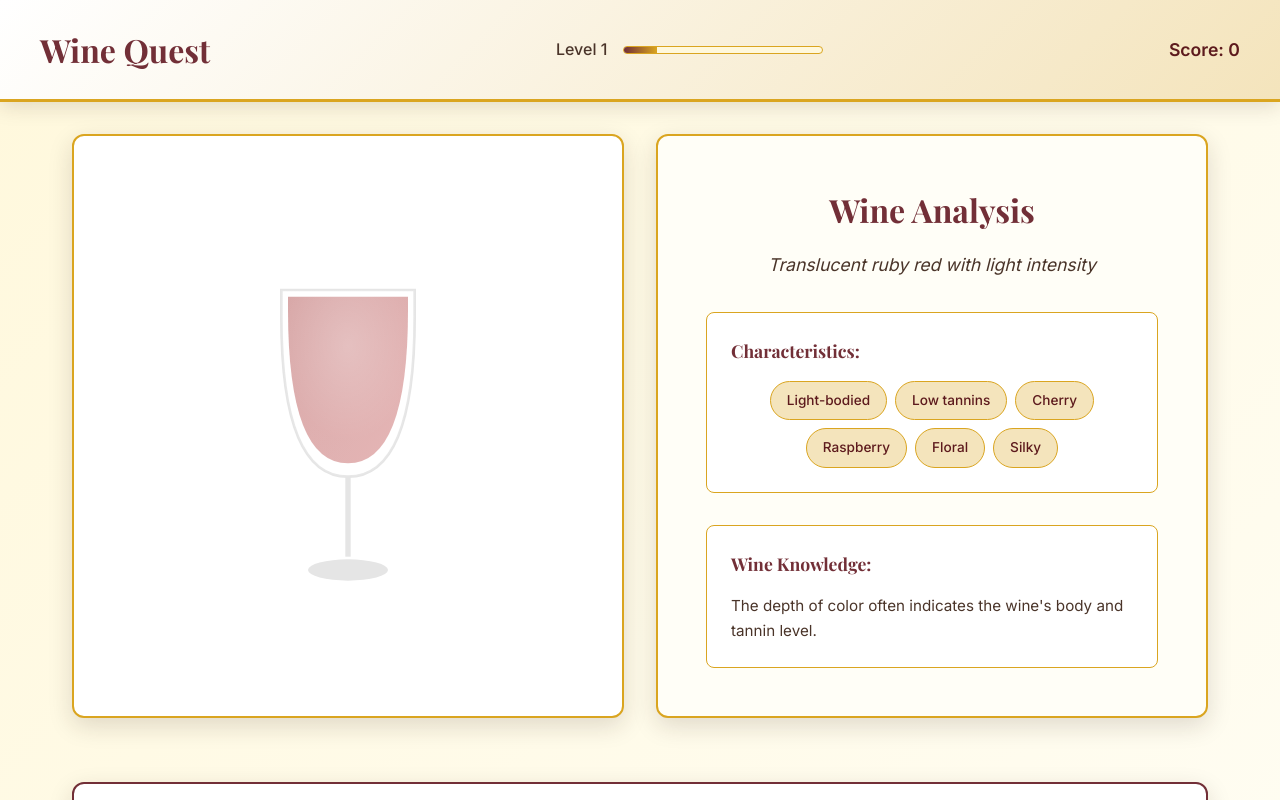
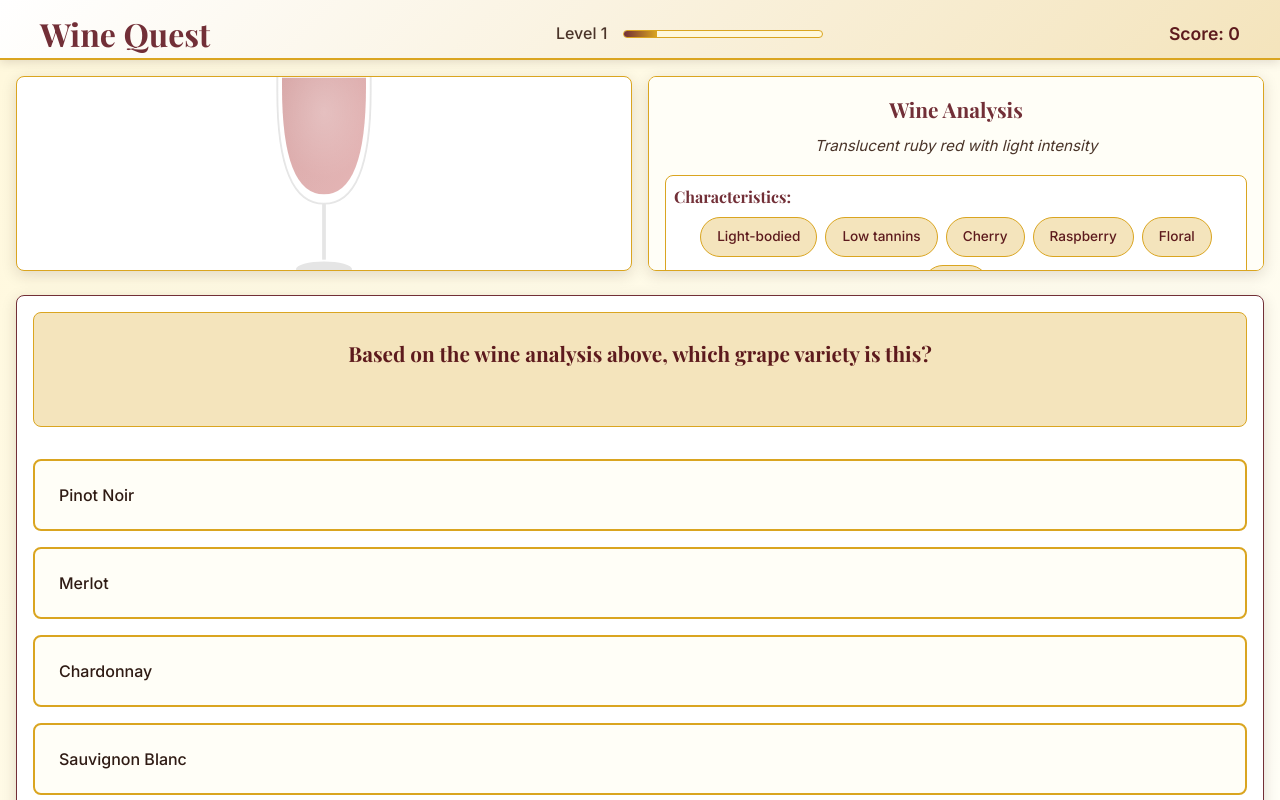
Before and after one commit to eminozturk1986/wine_quest, a plain HTML site: page index.html in a window 1280 px wide. Both pictures are taken after a click on the button "Start Wine Quest". Shown: the top 800 px of the page. Drawn offline with nearby package versions, Linux system fonts and the light colour scheme.

Commit message:
Add files via upload

```diff
--- a/data/wines.js
+++ b/data/wines.js
@@ -411,112 +411,112 @@ const WINES = {
     }
 };
 
-// Game Levels Configuration
+// Game Levels Configuration - Mixed Red/White Questions
 const LEVELS = {
     1: {
-        name: "Light to Dark Red Wines",
-        description: "Identify red grape varieties by their color intensity",
+        name: "Wine Variety Recognition - Beginner",
+        description: "Identify common wine varieties by their visual characteristics",
         questions: [
             {
                 wine: "pinot_noir",
                 age: "young",
                 question: "Based on the wine analysis above, which grape variety is this?",
-                answers: ["Pinot Noir", "Merlot", "Cabernet Sauvignon", "Syrah"],
+                answers: ["Pinot Noir", "Merlot", "Chardonnay", "Sauvignon Blanc"],
                 correct: 0,
                 explanation: "The translucent ruby color with light intensity is characteristic of Pinot Noir's thin skins."
             },
             {
-                wine: "sangiovese",
+                wine: "sauvignon_blanc",
                 age: "young",
                 question: "Based on the wine analysis above, which grape variety is this?",
-                answers: ["Pinot Noir", "Sangiovese", "Cabernet Sauvignon", "Syrah"],
+                answers: ["Chardonnay", "Sauvignon Blanc", "Pinot Noir", "Riesling"],
                 correct: 1,
-                explanation: "The medium ruby color with cherry-red hues and high acidity are classic Sangiovese traits."
+                explanation: "The almost colorless appearance with green tints and gooseberry/grass notes are classic Sauvignon Blanc."
             },
             {
                 wine: "merlot",
                 age: "young",
                 question: "Based on the wine analysis above, which grape variety is this?",
-                answers: ["Sangiovese", "Merlot", "Cabernet Sauvignon", "Syrah"],
+                answers: ["Cabernet Sauvignon", "Merlot", "Chardonnay", "Pinot Grigio"],
                 correct: 1,
                 explanation: "The deep ruby color with smooth tannins and plum/chocolate notes are typical of Merlot."
+            },
+            {
+                wine: "chardonnay",
+                age: "young",
+                question: "Based on the wine analysis above, which grape variety is this?",
+                answers: ["Sauvignon Blanc", "Chardonnay", "Pinot Noir", "Gewürztraminer"],
+                correct: 1,
+                explanation: "The pale to medium yellow with green reflections indicates unoaked Chardonnay."
             },
             {
                 wine: "cabernet_sauvignon",
                 age: "young",
                 question: "Based on the wine analysis above, which grape variety is this?",
-                answers: ["Merlot", "Nebbiolo", "Cabernet Sauvignon", "Syrah"],
+                answers: ["Merlot", "Syrah", "Cabernet Sauvignon", "Riesling"],
                 correct: 2,
                 explanation: "The deep purple-black color with high tannins and blackcurrant notes are classic Cabernet Sauvignon."
+            },
+            {
+                wine: "riesling",
+                age: "young",
+                question: "Based on the wine analysis above, which grape variety is this?",
+                answers: ["Chardonnay", "Sauvignon Blanc", "Riesling", "Pinot Noir"],
+                correct: 2,
+                explanation: "The very pale green-yellow with brilliant clarity and high acidity are classic Riesling traits."
+            }
+        ]
+    },
+
+    2: {
+        name: "Wine Variety Recognition - Intermediate",
+        description: "More challenging variety identification with mixed types",
+        questions: [
+            {
+                wine: "sangiovese",
+                age: "young",
+                question: "Based on the wine analysis above, which grape variety is this?",
+                answers: ["Pinot Noir", "Sangiovese", "Pinot Grigio", "Gewürztraminer"],
+                correct: 1,
+                explanation: "The medium ruby color with cherry-red hues and high acidity are classic Sangiovese traits."
+            },
+            {
+                wine: "pinot_grigio",
+                age: "young",
+                question: "Based on the wine analysis above, which grape variety is this?",
+                answers: ["Sauvignon Blanc", "Pinot Grigio", "Merlot", "Syrah"],
+                correct: 1,
+                explanation: "The pale straw color with copper hints comes from Pinot Grigio's pinkish grape skins."
             },
             {
                 wine: "syrah",
                 age: "young",
                 question: "Based on the wine analysis above, which grape variety is this?",
-                answers: ["Cabernet Sauvignon", "Merlot", "Nebbiolo", "Syrah"],
-                correct: 3,
+                answers: ["Cabernet Sauvignon", "Nebbiolo", "Syrah", "Chardonnay"],
+                correct: 2,
                 explanation: "The almost opaque black-purple color and pepper/smoke characteristics are distinctive of Syrah."
+            },
+            {
+                wine: "gewurztraminer",
+                age: "young",
+                question: "Based on the wine analysis above, which grape variety is this?",
+                answers: ["Chardonnay", "Riesling", "Gewürztraminer", "Merlot"],
+                correct: 2,
+                explanation: "The golden yellow with pink-copper tints and exotic spice characteristics identify Gewürztraminer."
             },
             {
                 wine: "nebbiolo",
                 age: "young",
                 question: "Based on the wine analysis above, which grape variety is this?",
-                answers: ["Sangiovese", "Nebbiolo", "Merlot", "Syrah"],
+                answers: ["Sangiovese", "Nebbiolo", "Sauvignon Blanc", "Pinot Grigio"],
                 correct: 1,
                 explanation: "The deep garnet color with orange hints even when young is unique to Nebbiolo."
-            }
-        ]
-    },
-
-    2: {
-        name: "White Wine Spectrum",
-        description: "Distinguish white grape varieties from pale to golden",
-        questions: [
-            {
-                wine: "sauvignon_blanc",
-                age: "young",
-                question: "Based on the wine analysis above, which grape variety is this?",
-                answers: ["Sauvignon Blanc", "Pinot Grigio", "Chardonnay", "Riesling"],
-                correct: 0,
-                explanation: "The almost colorless appearance with green tints and gooseberry/grass notes are classic Sauvignon Blanc."
-            },
-            {
-                wine: "pinot_grigio",
-                age: "young",
-                question: "Based on the wine analysis above, which grape variety is this?",
-                answers: ["Sauvignon Blanc", "Pinot Grigio", "Chardonnay", "Gewürztraminer"],
-                correct: 1,
-                explanation: "The pale straw color with copper hints comes from Pinot Grigio's pinkish grape skins."
-            },
-            {
-                wine: "chardonnay",
-                age: "young",
-                question: "Based on the wine analysis above, which grape variety is this?",
-                answers: ["Pinot Grigio", "Chardonnay", "Riesling", "Gewürztraminer"],
-                correct: 1,
-                explanation: "The pale to medium yellow with green reflections indicates unoaked Chardonnay."
-            },
-            {
-                wine: "riesling",
-                age: "young",
-                question: "Based on the wine analysis above, which grape variety is this?",
-                answers: ["Chardonnay", "Sauvignon Blanc", "Riesling", "Gewürztraminer"],
-                correct: 2,
-                explanation: "The very pale green-yellow with brilliant clarity and high acidity are classic Riesling traits."
-            },
-            {
-                wine: "gewurztraminer",
-                age: "young",
-                question: "Based on the wine analysis above, which grape variety is this?",
-                answers: ["Chardonnay", "Riesling", "Pinot Grigio", "Gewürztraminer"],
-                correct: 3,
-                explanation: "The golden yellow with pink-copper tints and exotic spice characteristics identify Gewürztraminer."
             },
             {
                 wine: "chardonnay",
                 age: "aged",
                 question: "Based on the wine analysis above, which grape variety is this?",
-                answers: ["Aged Riesling", "Aged Chardonnay", "Aged Gewürztraminer", "Aged Pinot Grigio"],
+                answers: ["Aged Riesling", "Aged Chardonnay", "Young Gewürztraminer", "Aged Pinot Noir"],
                 correct: 1,
                 explanation: "The rich golden color with butter/vanilla/oak characteristics indicate aged, oaked Chardonnay."
             }
@@ -524,69 +524,77 @@ const LEVELS = {
     },
 
     3: {
-        name: "Rosé and Sparkling Wines",
-        description: "Identify different styles of rosé and sparkling wines",
+        name: "Advanced Wine Recognition",
+        description: "Rosé, sparkling, and challenging varieties",
         questions: [
             {
                 wine: "provence_rose",
                 age: "young",
                 question: "Based on the wine analysis above, which wine style is this?",
-                answers: ["Provence Rosé", "Pinot Noir Rosé", "Sangiovese Rosé", "Light Red Wine"],
+                answers: ["Provence Rosé", "Sauvignon Blanc", "Pinot Noir", "Champagne"],
                 correct: 0,
                 explanation: "The extremely pale 'onion skin' color with mineral characteristics are typical of Provence rosé."
+            },
+            {
+                wine: "champagne",
+                age: "young",
+                question: "Based on the wine analysis above, which wine is this?",
+                answers: ["Chardonnay", "Champagne", "Riesling", "Gewürztraminer"],
+                correct: 1,
+                explanation: "The pale golden color with fine bubbles and brioche/yeast notes indicate Champagne."
+            },
+            {
+                wine: "sangiovese_rose",
+                age: "young",
+                question: "Based on the wine analysis above, which wine style is this?",
+                answers: ["Pinot Noir", "Provence Rosé", "Sangiovese Rosé", "Sauvignon Blanc"],
+                correct: 2,
+                explanation: "The medium pink with cherry-red hints and higher acidity indicate Sangiovese rosé."
+            },
+            {
+                wine: "prosecco",
+                age: "young",
+                question: "Based on the wine analysis above, which sparkling wine is this?",
+                answers: ["Champagne", "Prosecco", "Sauvignon Blanc", "Riesling"],
+                correct: 1,
+                explanation: "The very pale color with green tints and fresh, fruity character indicate Prosecco."
             },
             {
                 wine: "pinot_noir_rose",
                 age: "young",
                 question: "Based on the wine analysis above, which wine style is this?",
-                answers: ["Provence Rosé", "Pinot Noir Rosé", "Sangiovese Rosé", "White Wine"],
+                answers: ["Provence Rosé", "Pinot Noir Rosé", "Chardonnay", "Sangiovese"],
                 correct: 1,
                 explanation: "The light salmon pink color with strawberry/raspberry notes indicate Pinot Noir rosé."
-            },
-            {
-                wine: "sangiovese_rose",
-                age: "young",
-                question: "Based on the wine analysis above, which wine style is this?",
-                answers: ["Pinot Noir Rosé", "Provence Rosé", "Sangiovese Rosé", "Light Red Wine"],
-                correct: 2,
-                explanation: "The medium pink with cherry-red hints and higher acidity indicate Sangiovese rosé."
-            },
-            {
-                wine: "champagne",
-                age: "young",
-                question: "Based on the wine analysis above, which sparkling wine is this?",
-                answers: ["Champagne", "Prosecco", "Cava", "Crémant"],
-                correct: 0,
-                explanation: "The pale golden color with fine bubbles and brioche/yeast notes indicate Champagne."
-            },
-            {
-                wine: "prosecco",
-                age: "young",
-                question: "Based on the wine analysis above, which sparkling wine is this?",
-                answers: ["Champagne", "Prosecco", "Cava", "Sekt"],
-                correct: 1,
-                explanation: "The very pale color with green tints and fresh, fruity character indicate Prosecco."
             }
         ]
     },
 
     4: {
-        name: "Aged Wine Master Challenge",
-        description: "Advanced recognition of aged wine characteristics",
+        name: "Master Level Challenge",
+        description: "Expert-level recognition of aged wines and complex varieties",
         questions: [
             {
                 wine: "cabernet_sauvignon",
                 age: "aged",
                 question: "Based on the wine analysis above, which aged variety is this?",
-                answers: ["Aged Cabernet Sauvignon", "Aged Merlot", "Aged Syrah", "Aged Nebbiolo"],
+                answers: ["Aged Cabernet Sauvignon", "Aged Chardonnay", "Aged Syrah", "Aged Riesling"],
                 correct: 0,
                 explanation: "The brick-red color with leather/tobacco notes indicates aged Cabernet Sauvignon."
+            },
+            {
+                wine: "riesling",
+                age: "aged",
+                question: "Based on the wine analysis above, which aged variety is this?",
+                answers: ["Aged Chardonnay", "Aged Riesling", "Aged Pinot Noir", "Gewürztraminer"],
+                correct: 1,
+                explanation: "The deep golden color with petrol/honey notes and maintained acidity indicate aged Riesling."
             },
             {
                 wine: "pinot_noir",
                 age: "aged",
                 question: "Based on the wine analysis above, which aged variety is this?",
-                answers: ["Aged Sangiovese", "Aged Pinot Noir", "Aged Merlot", "Aged Nebbiolo"],
+                answers: ["Aged Sangiovese", "Aged Pinot Noir", "Provence Rosé", "Aged Chardonnay"],
                 correct: 1,
                 explanation: "The very pale brick with orange rim and forest floor notes indicate aged Pinot Noir."
             },
@@ -594,23 +602,15 @@ const LEVELS = {
                 wine: "nebbiolo",
                 age: "aged",
                 question: "Based on the wine analysis above, which aged variety is this?",
-                answers: ["Aged Pinot Noir", "Aged Sangiovese", "Aged Nebbiolo", "Aged Merlot"],
+                answers: ["Aged Pinot Noir", "Aged Sangiovese", "Aged Nebbiolo", "Aged Chardonnay"],
                 correct: 2,
                 explanation: "The orange-brick color with white truffle and tar notes are classic aged Nebbiolo."
-            },
-            {
-                wine: "riesling",
-                age: "aged",
-                question: "Based on the wine analysis above, which aged white variety is this?",
-                answers: ["Aged Chardonnay", "Aged Riesling", "Aged Gewürztraminer", "Aged Chenin Blanc"],
-                correct: 1,
-                explanation: "The deep golden color with petrol/honey notes and maintained acidity indicate aged Riesling."
             },
             {
                 wine: "syrah",
                 age: "aged",
                 question: "Based on the wine analysis above, which aged variety is this?",
-                answers: ["Aged Cabernet Sauvignon", "Aged Syrah", "Aged Merlot", "Aged Nebbiolo"],
+                answers: ["Aged Cabernet Sauvignon", "Aged Syrah", "Aged Riesling", "Aged Chardonnay"],
                 correct: 1,
                 explanation: "The deep garnet color with gamey, leather notes indicate aged Syrah/Shiraz."
             }
--- a/styles.css
+++ b/styles.css
@@ -72,9 +72,15 @@ p { margin-bottom: var(--spacing-sm); }
 /* Header */
 .game-header {
     background: linear-gradient(135deg, var(--white) 0%, var(--gold-light) 100%);
-    padding: var(--spacing-md) var(--spacing-lg);
-    box-shadow: 0 4px 20px var(--shadow);
-    border-bottom: 3px solid var(--gold-accent);
+    padding: var(--spacing-xs) var(--spacing-sm);
+    box-shadow: 0 2px 10px var(--shadow);
+    border-bottom: 2px solid var(--gold-accent);
+    position: fixed;
+    top: 0;
+    left: 0;
+    right: 0;
+    z-index: 100;
+    height: 60px;
 }
 
 .header-content {
@@ -125,10 +131,12 @@ p { margin-bottom: var(--spacing-sm); }
 /* Main Content */
 #game-container {
     flex: 1;
-    padding: var(--spacing-lg);
-    max-width: 1200px;
-    margin: 0 auto;
+    padding-top: 60px; /* Account for fixed header */
+    max-width: 100vw;
+    margin: 0;
     width: 100%;
+    height: 100vh;
+    overflow: hidden;
 }
 
 /* Screens */
@@ -201,28 +209,32 @@ p { margin-bottom: var(--spacing-sm); }
     margin: 0;
 }
 
-/* Game Screen */
+/* Game Screen - Compact Layout */
 .game-content {
     display: grid;
     grid-template-columns: 1fr 1fr;
-    gap: var(--spacing-lg);
-    min-height: 600px;
+    gap: var(--spacing-sm);
+    height: 100vh;
+    max-height: 100vh;
+    padding: var(--spacing-sm);
     grid-template-areas:
         "wine-display wine-info"
         "question question";
+    grid-template-rows: 1fr auto;
 }
 
 .wine-display {
     grid-area: wine-display;
     background: var(--white);
-    border-radius: var(--border-radius);
-    padding: var(--spacing-xl);
-    box-shadow: 0 8px 25px var(--shadow);
-    border: 2px solid var(--gold-accent);
+    border-radius: var(--border-radius-sm);
+    padding: var(--spacing-sm);
+    box-shadow: 0 4px 15px var(--shadow);
+    border: 1px solid var(--gold-accent);
     display: flex;
     flex-direction: column;
     align-items: center;
     justify-content: center;
+    overflow: hidden;
 }
 
 .wine-glass-container {
@@ -234,9 +246,11 @@ p { margin-bottom: var(--spacing-sm); }
 }
 
 #wine-glass {
-    width: 300px;
-    height: 400px;
+    width: 200px;
+    height: 280px;
     transition: transform 0.3s ease;
+    max-width: 100%;
+    max-height: 100%;
 }
 
 #wine-glass:hover {
@@ -266,16 +280,18 @@ p { margin-bottom: var(--spacing-sm); }
 .wine-info-panel {
     grid-area: wine-info;
     background: var(--cream-light);
-    border-radius: var(--border-radius);
-    padding: var(--spacing-xl);
-    box-shadow: 0 8px 25px var(--shadow);
-    border: 2px solid var(--gold-accent);
+    border-radius: var(--border-radius-sm);
+    padding: var(--spacing-sm);
+    box-shadow: 0 4px 15px var(--shadow);
+    border: 1px solid var(--gold-accent);
+    overflow-y: auto;
+    max-height: 100%;
 }
 
 .wine-info-panel h3 {
-    font-size: 2rem;
+    font-size: 1.3rem;
     color: var(--wine-burgundy);
-    margin-bottom: var(--spacing-sm);
+    margin-bottom: var(--spacing-xs);
     text-align: center;
 }
 
@@ -283,20 +299,20 @@ p { margin-bottom: var(--spacing-sm); }
     color: var(--text-secondary);
     font-style: italic;
     text-align: center;
-    font-size: 1.1rem;
-    margin-bottom: var(--spacing-lg);
+    font-size: 0.95rem;
+    margin-bottom: var(--spacing-sm);
 }
 
 .wine-details {
     display: flex;
     flex-direction: column;
-    gap: var(--spacing-lg);
+    gap: var(--spacing-xs);
 }
 
 .characteristics-section,
 .educational-section {
     background: var(--white);
-    padding: var(--spacing-md);
+    padding: var(--spacing-xs);
     border-radius: var(--border-radius-sm);
     border: 1px solid var(--gold-accent);
 }
@@ -304,14 +320,14 @@ p { margin-bottom: var(--spacing-sm); }
 .characteristics-section h4,
 .educational-section h4 {
     color: var(--wine-burgundy);
-    font-size: 1.1rem;
-    margin-bottom: var(--spacing-sm);
+    font-size: 1rem;
+    margin-bottom: var(--spacing-xs);
 }
 
 .educational-section p {
     color: var(--text-secondary);
-    font-size: 0.95rem;
-    line-height: 1.6;
+    font-size: 0.85rem;
+    line-height: 1.4;
     margin: 0;
 }
 
@@ -319,11 +335,11 @@ p { margin-bottom: var(--spacing-sm); }
 .question-area {
     grid-area: question;
     background: var(--white);
-    border-radius: var(--border-radius);
-    padding: var(--spacing-lg);
-    box-shadow: 0 8px 25px var(--shadow);
-    border: 2px solid var(--wine-burgundy);
-    margin-top: var(--spacing-lg);
+    border-radius: var(--border-radius-sm);
+    padding: var(--spacing-sm);
+    box-shadow: 0 4px 15px var(--shadow);
+    border: 1px solid var(--wine-burgundy);
+    margin-top: var(--spacing-xs);
 }
 
 .question-prompt {
@@ -419,15 +435,15 @@ p { margin-bottom: var(--spacing-sm); }
 }
 
 .btn-answer.correct {
-    background: var(--success);
-    color: var(--white);
-    border-color: var(--success);
+    background: var(--success) !important;
+    color: var(--white) !important;
+    border-color: var(--success) !important;
 }
 
 .btn-answer.incorrect {
-    background: var(--error);
-    color: var(--white);
-    border-color: var(--error);
+    background: var(--error) !important;
+    color: var(--white) !important;
+    border-color: var(--error) !important;
 }
 
 .btn-answer.disabled {
@@ -538,11 +554,14 @@ p { margin-bottom: var(--spacing-sm); }
 
     .game-content {
         grid-template-columns: 1fr;
-        gap: var(--spacing-lg);
+        grid-template-rows: 40% 35% 25%;
+        gap: var(--spacing-xs);
         grid-template-areas:
             \"wine-display\"
             \"wine-info\"
             \"question\";
+        padding: var(--spacing-xs);
+        height: calc(100vh - 60px);
     }
 
     .wine-display {
@@ -550,8 +569,8 @@ p { margin-bottom: var(--spacing-sm); }
     }
 
     #wine-glass {
-        width: 250px;
-        height: 300px;
+        width: 150px;
+        height: 200px;
     }
 
     .level-preview {
```
